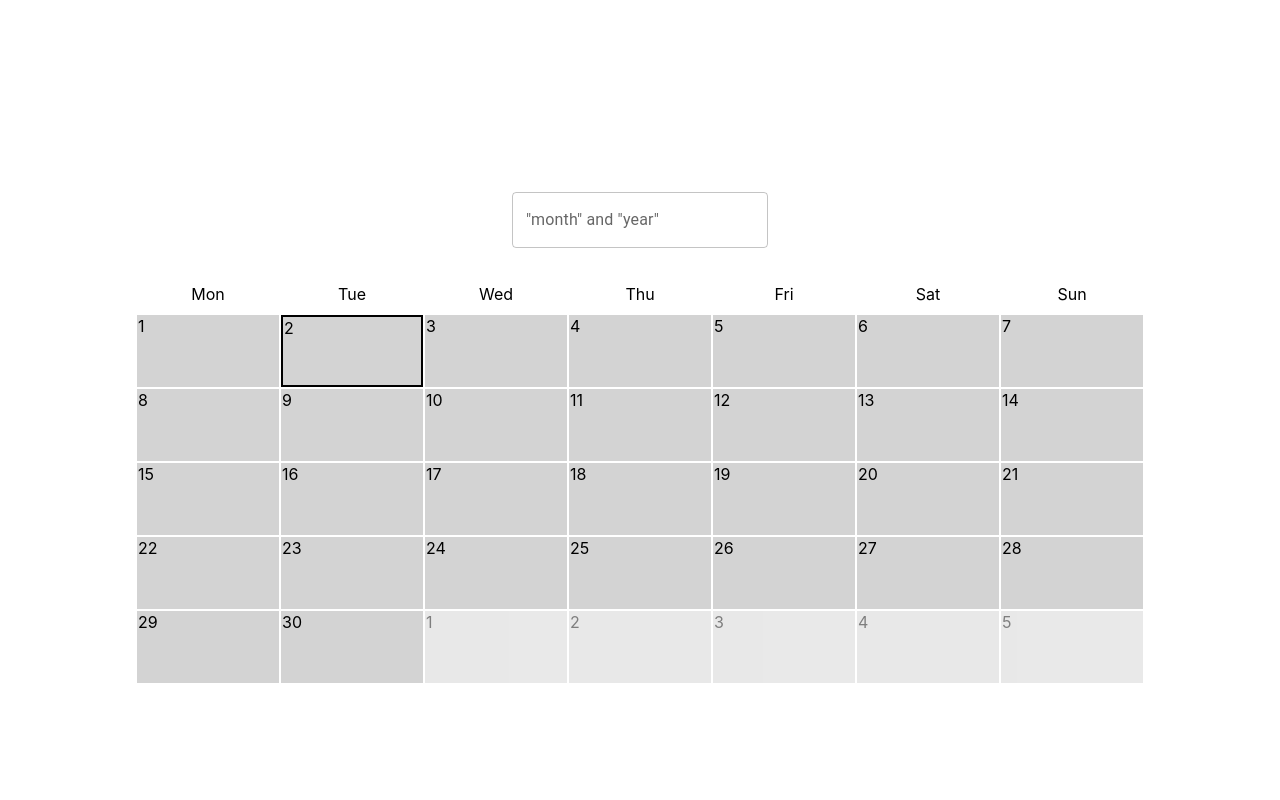
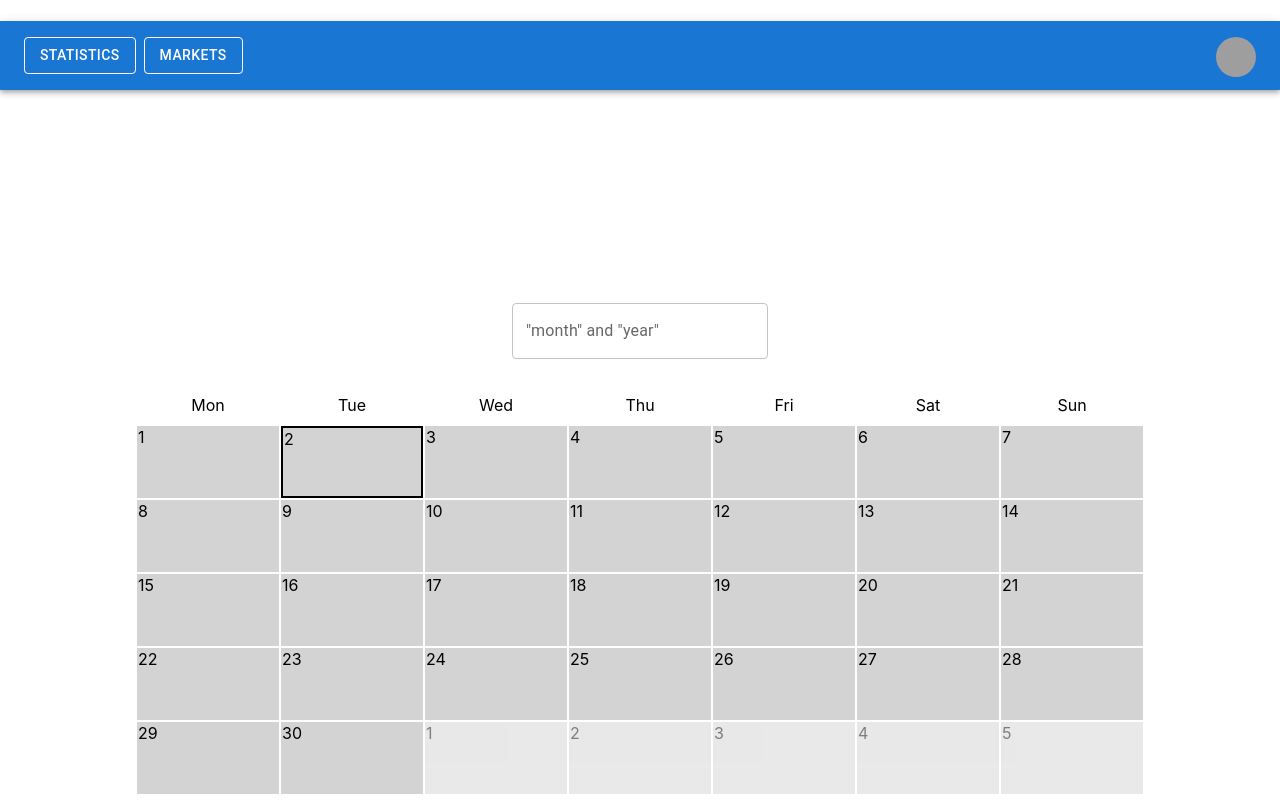
Before and after one commit to atanas23/traderCalendar, a React (Create React App) app: page / in a window 1280 px wide. Built offline with nearby package versions, Linux system fonts and the light colour scheme; grey boxes are pictures that could not be loaded.

Commit message:
Add navigation bar.

```diff
--- a/package.json
+++ b/package.json
@@ -6,7 +6,7 @@
     "@emotion/react": "^11.11.4",
     "@emotion/styled": "^11.11.5",
     "@mui/lab": "^5.0.0-alpha.169",
-    "@mui/material": "^5.15.14",
+    "@mui/material": "^5.15.15",
     "@mui/x-date-pickers": "^7.1.0",
     "@reduxjs/toolkit": "^2.2.3",
     "@testing-library/jest-dom": "^5.17.0",
--- a/src/App.js
+++ b/src/App.js
@@ -1,12 +1,18 @@
-import Calendar from './calendarComponents/Calendar';
-import './App.css';
+import Calendar from "./calendarComponents/Calendar";
+import NavBar from "./navigationBar/navBar";
+import "./App.css";
 
 const App = () => {
   return (
-    <div className="App">
-      <Calendar />
+    <div>
+      <h1>
+        <NavBar />
+      </h1>
+      <div className="App">
+        <Calendar />
+      </div>
     </div>
   );
-}
+};
 
 export default App;
--- /dev/null
+++ b/src/navigationBar/navBar.js
@@ -0,0 +1,72 @@
+import * as React from "react";
+import AppBar from "@mui/material/AppBar";
+import Box from "@mui/material/Box";
+import Toolbar from "@mui/material/Toolbar";
+import IconButton from "@mui/material/IconButton";
+import Typography from "@mui/material/Typography";
+import Menu from "@mui/material/Menu";
+import Container from "@mui/material/Container";
+import Avatar from "@mui/material/Avatar";
+import Button from "@mui/material/Button";
+import Tooltip from "@mui/material/Tooltip";
+import MenuItem from "@mui/material/MenuItem";
+
+const pages = ["Statistics", "Markets"];
+const settings = ["Account", "Logout"];
+
+const NavBar = () => {
+  return (
+    <AppBar position="static">
+      <Container maxWidth="xl">
+        <Toolbar disableGutters>
+          {/* navigation buttons */}
+          <Box sx={{ flexGrow: 1, display: { xs: "none", md: "flex" } }}>
+            {pages.map((page) => (
+              <Button
+                variant="outlined"
+                key={page}
+                sx={{
+                  my: 2,
+                  color: "white",
+                  display: "block",
+                  borderColor: "white",
+                  mr: 1,
+                }}
+              >
+                {page}
+              </Button>
+            ))}
+          </Box>
+          {/* account logo */}
+          <Box sx={{ flexGrow: 0 }}>
+            <Tooltip title="Open settings">
+              <IconButton sx={{ p: 0 }}>
+                <Avatar alt="Aemy Sharp" src="/static/images/avatar/2.jpg" />
+              </IconButton>
+            </Tooltip>
+            <Menu
+              sx={{ mt: "45px" }}
+              id="menu-appbar"
+              anchorOrigin={{
+                vertical: "top",
+                horizontal: "right",
+              }}
+              keepMounted
+              transformOrigin={{
+                vertical: "top",
+                horizontal: "right",
+              }}
+            >
+              {settings.map((setting) => (
+                <MenuItem key={setting}>
+                  <Typography textAlign="center">{setting}</Typography>
+                </MenuItem>
+              ))}
+            </Menu>
+          </Box>
+        </Toolbar>
+      </Container>
+    </AppBar>
+  );
+};
+export default NavBar;
```
Also changed, not shown: 1 other file (tests, documents, lock files or other folders).
